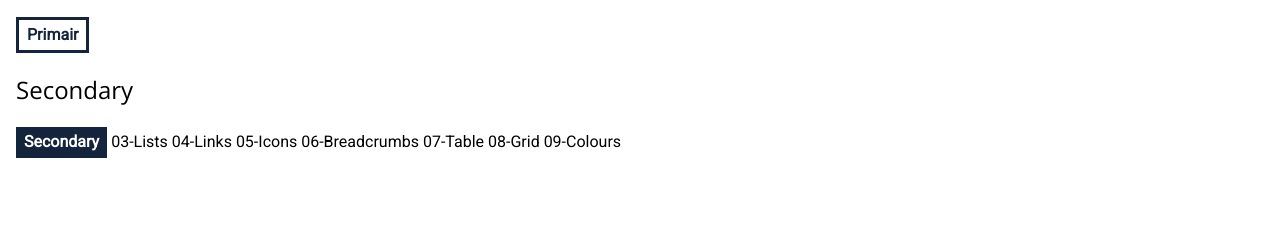
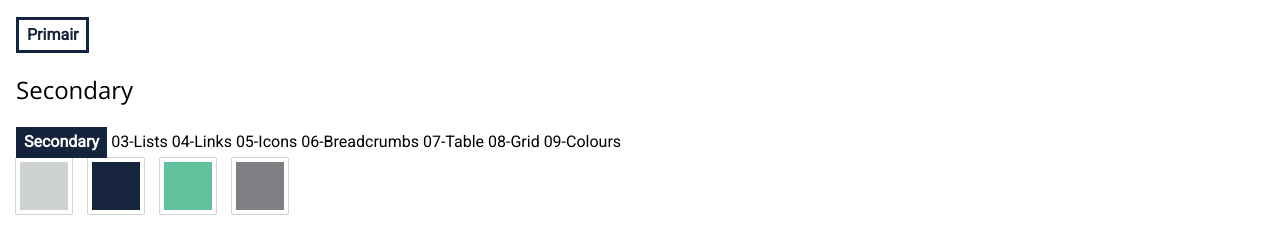
Before and after one commit to yarnstae/1617.webd2, a plain HTML site: page styleguide.html in a window 1280 px wide. Shown: the part 788-1018 px from the top of the page. Before the commit the page ends 962 px from the top, so only its background shows below. Drawn offline with nearby package versions, Linux system fonts and the light colour scheme; a web font is replaced by a local one.

Commit message:
styleguide

```diff
--- a/css/main.css
+++ b/css/main.css
@@ -53,6 +53,28 @@ html, body {
 }
 
 /* Kleuren */
+
+.clearfix::before,
+.clearfix::after {
+    content: " ";
+    display: table;
+}
+.clearfix::after {
+    clear: both;
+}
+
+.colours__colour {
+    background-color: #EEE;
+    border: .25rem solid #FFF;
+    box-shadow: 0 0 1px #000;
+    float: left;
+    height: 3.5rem;
+    width: 3.5rem;
+}
+.colours__colour + .colours__colour {
+    margin-left: 1rem;
+}
+
 .colours__colour--a {
     background-color: #ced2d3;
 }
```
